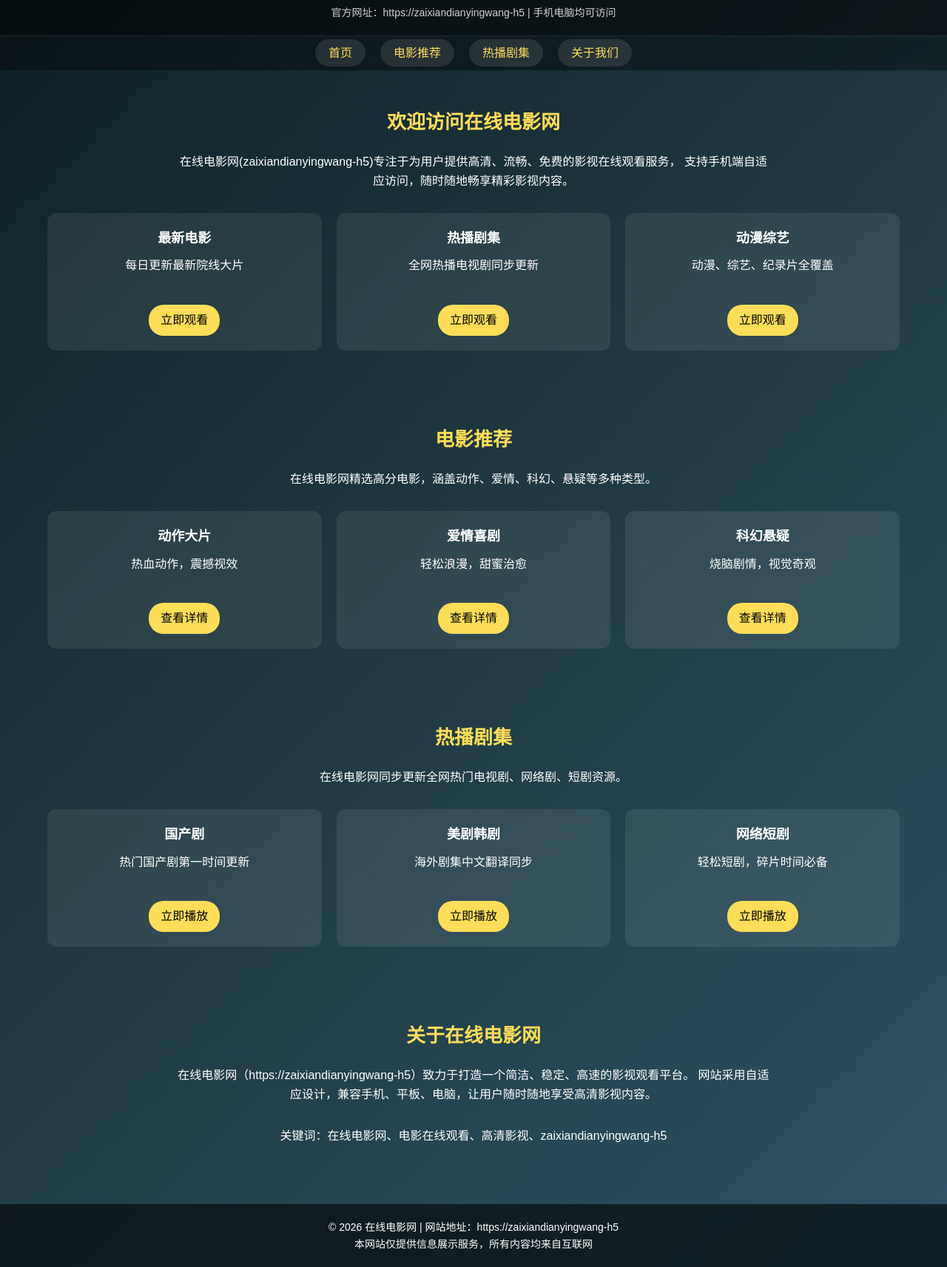
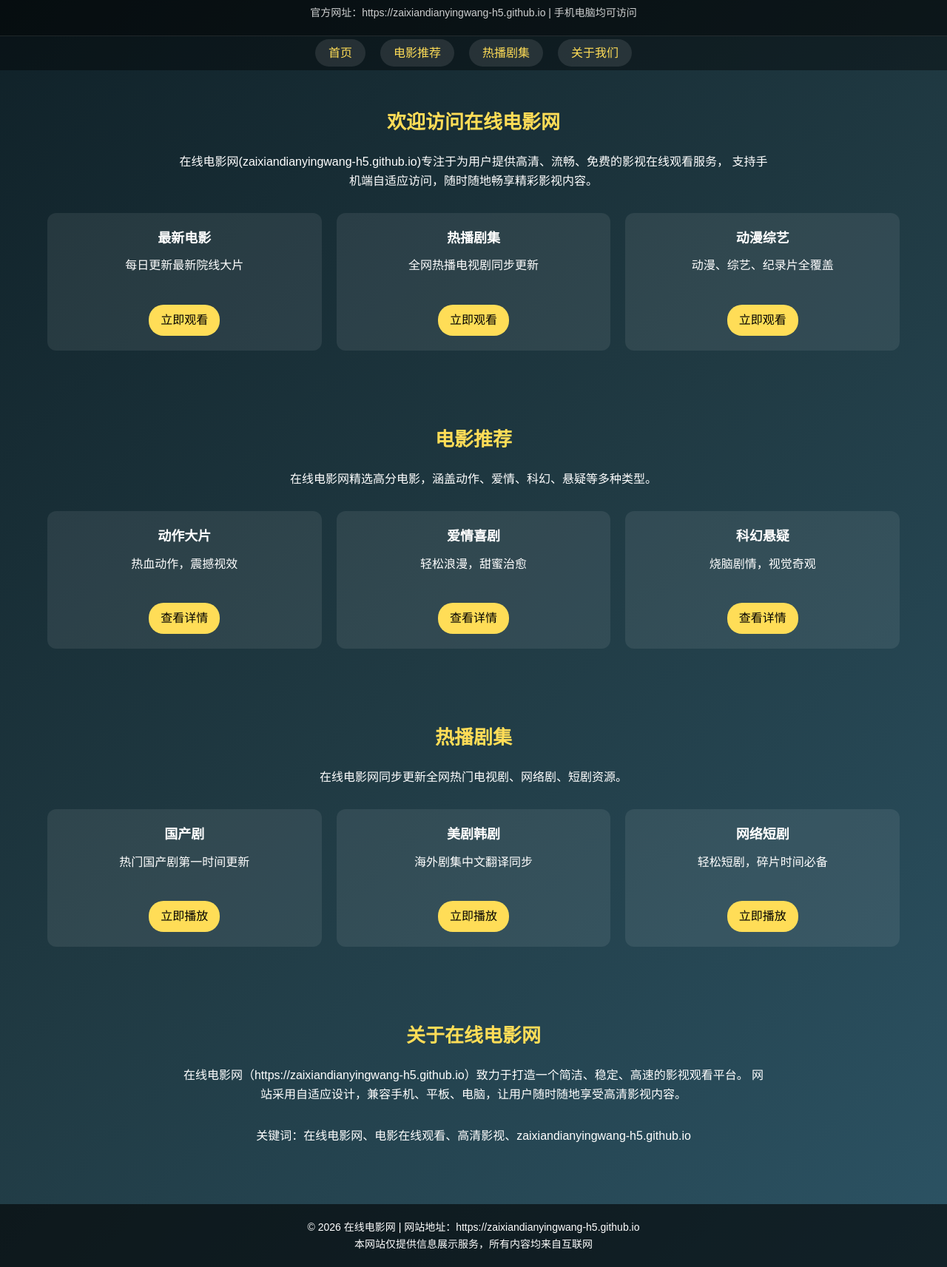
Before and after one commit to zaixiandianyingwang-h5/zaixiandianyingwang-h5.github.io, a plain HTML site: page index.html in a window 1280 px wide. Shown: the part 59-1772 px from the top of the page at 74% size. Drawn offline with Linux system fonts and the light colour scheme.

Commit message:
Update links and references to GitHub Pages

```diff
--- a/index.html
+++ b/index.html
@@ -5,11 +5,11 @@
 <meta charset="UTF-8">
 <meta name="viewport" content="width=device-width, initial-scale=1.0">
 <title>在线电影网 - 免费高清电影在线观看</title>
-<meta name="description" content="在线电影网(zaixiandianyingwang-h5)提供最新高清电影、热播剧集、动漫综艺在线观看，支持手机端自适应访问。">
-<meta name="keywords" content="在线电影网, 电影在线观看, 高清电影, zaixiandianyingwang-h5">
+<meta name="description" content="在线电影网(zaixiandianyingwang-h5.github.io)提供最新高清电影、热播剧集、动漫综艺在线观看，支持手机端自适应访问。">
+<meta name="keywords" content="在线电影网, 电影在线观看, 高清电影, zaixiandianyingwang-h5.github.io">
 <meta name="author" content="在线电影网">
 <meta name="robots" content="index,follow">
-<link rel="canonical" href="https://zaixiandianyingwang-h5">
+<link rel="canonical" href="https://zaixiandianyingwang-h5.github.io">
 
 <style>
 * {
@@ -165,7 +165,7 @@ footer {
 <header>
     <div class="container">
         <h1>在线电影网</h1>
-        <p>官方网址：https://zaixiandianyingwang-h5 | 手机电脑均可访问</p>
+        <p>官方网址：https://zaixiandianyingwang-h5.github.io | 手机电脑均可访问</p>
     </div>
 </header>
 
@@ -184,7 +184,7 @@ footer {
     <div class="container">
         <h2>欢迎访问在线电影网</h2>
         <p>
-            在线电影网(zaixiandianyingwang-h5)专注于为用户提供高清、流畅、免费的影视在线观看服务，
+            在线电影网(zaixiandianyingwang-h5.github.io)专注于为用户提供高清、流畅、免费的影视在线观看服务，
             支持手机端自适应访问，随时随地畅享精彩影视内容。
         </p>
 
@@ -262,18 +262,18 @@ footer {
     <div class="container">
         <h2>关于在线电影网</h2>
         <p>
-            在线电影网（https://zaixiandianyingwang-h5）致力于打造一个简洁、稳定、高速的影视观看平台。
+            在线电影网（https://zaixiandianyingwang-h5.github.io）致力于打造一个简洁、稳定、高速的影视观看平台。
             网站采用自适应设计，兼容手机、平板、电脑，让用户随时随地享受高清影视内容。
         </p>
         <p>
-            关键词：在线电影网、电影在线观看、高清影视、zaixiandianyingwang-h5
+            关键词：在线电影网、电影在线观看、高清影视、zaixiandianyingwang-h5.github.io
         </p>
     </div>
 </section>
 
 <footer>
     <div class="container">
-        <p>© 2026 在线电影网 | 网站地址：https://zaixiandianyingwang-h5</p>
+        <p>© 2026 在线电影网 | 网站地址：https://zaixiandianyingwang-h5.github.io</p>
         <p>本网站仅提供信息展示服务，所有内容均来自互联网</p>
     </div>
 </footer>
```
